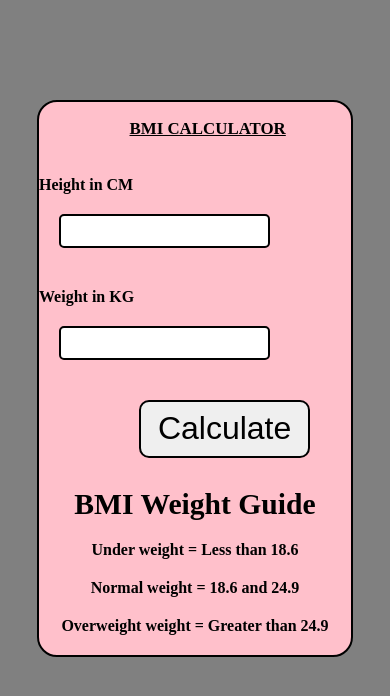
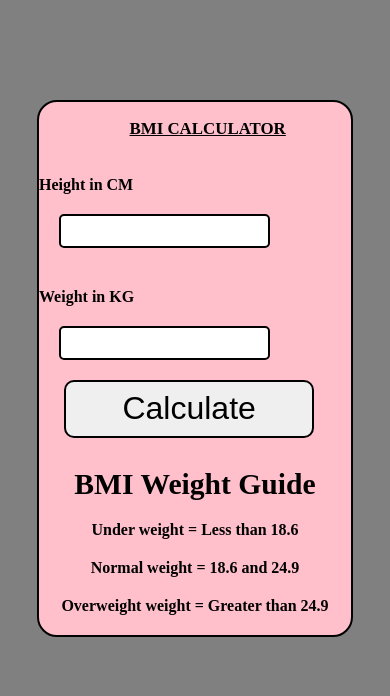
Before and after one commit to tannuprogramming/amazon-clone, a plain HTML site: page index.html in a window 390 px wide. Drawn offline with Linux system fonts and the light colour scheme.

Commit message:
button final

```diff
--- a/index.css
+++ b/index.css
@@ -95,10 +95,13 @@ button:hover{
         border: 2px solid black;
         border-radius: 10px;
         margin-top: 20px;
-        margin-left: 100px;
+        /* margin-left: 100px; */
+        width: 85%;
+        margin: 0px 3vmax;
         /* padding-left: 5px; */
         padding: 1vmax 2vmax;
     }
+
     button:hover{
         cursor: pointer;
         background-color: aquamarine;
@@ -123,4 +126,16 @@ button:hover{
         text-decoration: underline;
     }
 
+    button{
+        font-size: 2rem;
+        border: 2px solid black;
+        border-radius: 10px;
+        margin-top: 20px;
+        /* margin-left: 100px; */
+        width: 80%;
+        margin: 0px 3vmax;
+        /* padding-left: 5px; */
+        padding: 1vmax 2vmax;
+    }
+
 }
```
